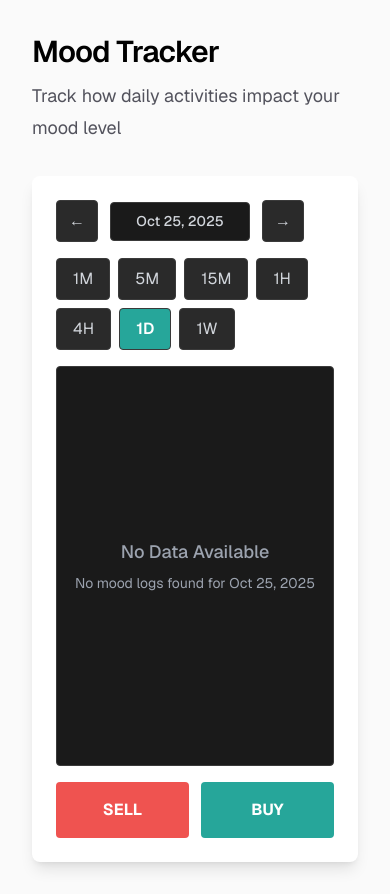
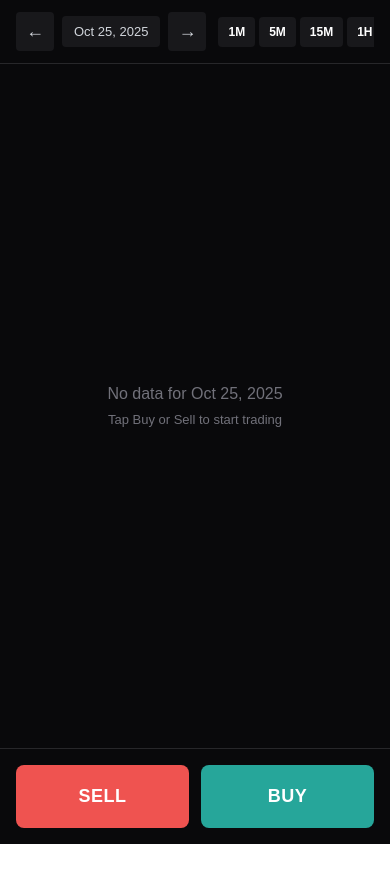
Before and after one commit to Mood-Market/next-client, a Next.js app: page / in a window 390 px wide. After the commit the page ends 844 px from the top, so only its background shows below. Built offline with nearby package versions, Linux system fonts and the light colour scheme.

Commit message:
Make mobile friendly

```diff
--- a/src/app/layout.tsx
+++ b/src/app/layout.tsx
@@ -14,8 +14,8 @@ const geistMono = Geist_Mono({
 });
 
 export const metadata: Metadata = {
-  title: "Create Next App",
-  description: "Generated by create next app",
+  title: "Mood Tracker",
+  description: "Track how daily activities impact your mood level",
 };
 
 export default function RootLayout({
--- a/src/app/page.tsx
+++ b/src/app/page.tsx
@@ -2,20 +2,8 @@ import CandlestickChart from "@/components/tradingview/CandlestickChart";
 
 export default function Home() {
   return (
-    <div className="flex min-h-screen items-center justify-center bg-zinc-50 font-sans dark:bg-black p-8">
-      <main className="flex w-full max-w-6xl flex-col gap-8">
-        <div>
-          <h1 className="text-3xl font-semibold leading-10 tracking-tight text-black dark:text-zinc-50 mb-2">
-            Mood Tracker
-          </h1>
-          <p className="text-lg leading-8 text-zinc-600 dark:text-zinc-400">
-            Track how daily activities impact your mood level
-          </p>
-        </div>
-        <div className="bg-white dark:bg-zinc-900 rounded-lg shadow-lg p-6">
-          <CandlestickChart />
-        </div>
-      </main>
+    <div className="flex min-h-screen flex-col bg-zinc-950">
+      <CandlestickChart />
     </div>
   );
 }
--- a/src/components/tradingview/CandlestickChart.tsx
+++ b/src/components/tradingview/CandlestickChart.tsx
@@ -155,14 +155,14 @@ export default function CandlestickChart() {
 
     const chart = createChart(chartContainerRef.current, {
       width: chartContainerRef.current.clientWidth,
-      height: 400,
+      height: chartContainerRef.current.clientHeight,
       layout: {
-        background: { type: ColorType.Solid, color: "#1a1a1a" },
+        background: { type: ColorType.Solid, color: "#09090b" },
         textColor: "#d1d5db",
       },
       grid: {
-        vertLines: { color: "#2a2a2a" },
-        horzLines: { color: "#2a2a2a" },
+        vertLines: { color: "#27272a" },
+        horzLines: { color: "#27272a" },
       },
     });
 
@@ -186,6 +186,7 @@ export default function CandlestickChart() {
       if (chartContainerRef.current) {
         chart.applyOptions({
           width: chartContainerRef.current.clientWidth,
+          height: chartContainerRef.current.clientHeight,
         });
       }
     };
@@ -201,49 +202,53 @@ export default function CandlestickChart() {
   const timeframes: Timeframe[] = ["1m", "5m", "15m", "1h", "4h", "1d", "1w"];
 
   return (
-    <div style={{ width: "100%" }}>
-      {/* Date Selector */}
     <div
       style={{
-          marginBottom: "16px",
+        width: "100%",
+        height: "100vh",
+        display: "flex",
+        flexDirection: "column",
+        backgroundColor: "#09090b",
+      }}
+    >
+      {/* Compact Header */}
+      <div
+        style={{
+          padding: "12px 16px",
           display: "flex",
           alignItems: "center",
+          justifyContent: "space-between",
           gap: "12px",
+          borderBottom: "1px solid #27272a",
+          flexShrink: 0,
         }}
       >
+        {/* Date Selector */}
+        <div style={{ display: "flex", alignItems: "center", gap: "8px" }}>
           <button
             onClick={() => changeDate(-1)}
             style={{
-            padding: "8px 12px",
-            border: "1px solid #3a3a3a",
+              padding: "6px 10px",
+              border: "none",
               borderRadius: "4px",
-            backgroundColor: "#2a2a2a",
+              backgroundColor: "#18181b",
               color: "#d1d5db",
               cursor: "pointer",
-            fontSize: "16px",
+              fontSize: "18px",
               fontWeight: "600",
-            transition: "all 0.2s",
-          }}
-          onMouseEnter={(e) => {
-            e.currentTarget.style.backgroundColor = "#3a3a3a";
-          }}
-          onMouseLeave={(e) => {
-            e.currentTarget.style.backgroundColor = "#2a2a2a";
             }}
           >
             ←
           </button>
           <div
             style={{
-            padding: "8px 16px",
-            border: "1px solid #3a3a3a",
+              padding: "6px 12px",
               borderRadius: "4px",
-            backgroundColor: "#1a1a1a",
+              backgroundColor: "#18181b",
               color: "#d1d5db",
-            fontSize: "14px",
+              fontSize: "13px",
               fontWeight: "500",
-            minWidth: "140px",
-            textAlign: "center",
+              whiteSpace: "nowrap",
             }}
           >
             {formatDate(selectedDate)}
@@ -251,34 +256,27 @@ export default function CandlestickChart() {
           <button
             onClick={() => changeDate(1)}
             style={{
-            padding: "8px 12px",
-            border: "1px solid #3a3a3a",
+              padding: "6px 10px",
+              border: "none",
               borderRadius: "4px",
-            backgroundColor: "#2a2a2a",
+              backgroundColor: "#18181b",
               color: "#d1d5db",
               cursor: "pointer",
-            fontSize: "16px",
+              fontSize: "18px",
               fontWeight: "600",
-            transition: "all 0.2s",
-          }}
-          onMouseEnter={(e) => {
-            e.currentTarget.style.backgroundColor = "#3a3a3a";
-          }}
-          onMouseLeave={(e) => {
-            e.currentTarget.style.backgroundColor = "#2a2a2a";
             }}
           >
             →
           </button>
         </div>
 
-      {/* Timeframe Selector */}
+        {/* Timeframe Selector - Compact */}
         <div
           style={{
-          marginBottom: "16px",
             display: "flex",
-          gap: "8px",
-          flexWrap: "wrap",
+            gap: "4px",
+            overflowX: "auto",
+            scrollbarWidth: "none",
           }}
         >
           {timeframes.map((tf) => (
@@ -286,89 +284,81 @@ export default function CandlestickChart() {
               key={tf}
               onClick={() => setTimeframe(tf)}
               style={{
-              padding: "8px 16px",
-              border: "1px solid #3a3a3a",
+                padding: "6px 10px",
+                border: "none",
                 borderRadius: "4px",
-              backgroundColor: timeframe === tf ? "#26a69a" : "#2a2a2a",
-              color: timeframe === tf ? "#ffffff" : "#d1d5db",
+                backgroundColor: timeframe === tf ? "#26a69a" : "#18181b",
+                color: "#ffffff",
                 cursor: "pointer",
-              fontWeight: timeframe === tf ? "600" : "400",
-              transition: "all 0.2s",
+                fontWeight: "600",
+                fontSize: "12px",
+                whiteSpace: "nowrap",
               }}
             >
               {tf.toUpperCase()}
             </button>
           ))}
         </div>
+      </div>
 
-      {/* Chart Container or Empty State */}
+      {/* Chart Container - Takes Most Space */}
+      <div
+        style={{
+          flex: 1,
+          width: "100%",
+          position: "relative",
+          overflow: "hidden",
+        }}
+      >
         {moodLogs.length === 0 ? (
           <div
             style={{
               width: "100%",
-            height: "400px",
+              height: "100%",
               display: "flex",
               alignItems: "center",
               justifyContent: "center",
-            border: "1px solid #3a3a3a",
-            borderRadius: "4px",
-            backgroundColor: "#1a1a1a",
+              backgroundColor: "#09090b",
             }}
           >
-          <div style={{ textAlign: "center", color: "#9ca3af" }}>
-            <div
-              style={{
-                fontSize: "18px",
-                fontWeight: "500",
-                marginBottom: "8px",
-              }}
-            >
-              No Data Available
+            <div style={{ textAlign: "center", color: "#71717a" }}>
+              <div style={{ fontSize: "16px", fontWeight: "500" }}>
+                No data for {formatDate(selectedDate)}
               </div>
-            <div style={{ fontSize: "14px" }}>
-              No mood logs found for {formatDate(selectedDate)}
+              <div style={{ fontSize: "13px", marginTop: "4px" }}>
+                Tap Buy or Sell to start trading
               </div>
             </div>
           </div>
         ) : (
-        <div
-          ref={chartContainerRef}
-          style={{ width: "100%", height: "400px" }}
-        />
+          <div ref={chartContainerRef} style={{ width: "100%", height: "100%" }} />
         )}
+      </div>
 
-      {/* Buy/Sell Buttons */}
+      {/* Buy/Sell Buttons - Wide at Bottom */}
       <div
         style={{
-          marginTop: "16px",
+          padding: "16px",
           display: "flex",
           gap: "12px",
-          justifyContent: "center",
+          borderTop: "1px solid #27272a",
+          flexShrink: 0,
         }}
       >
         <button
           onClick={() => handleAddLog(-2.5)}
           style={{
             flex: 1,
-            maxWidth: "200px",
-            padding: "16px 24px",
+            padding: "18px",
             backgroundColor: "#ef5350",
             color: "#ffffff",
             border: "none",
-            borderRadius: "4px",
+            borderRadius: "8px",
             cursor: "pointer",
             fontWeight: "700",
-            fontSize: "16px",
-            transition: "all 0.2s",
+            fontSize: "18px",
             textTransform: "uppercase",
-          }}
-          onMouseEnter={(e) => {
-            e.currentTarget.style.backgroundColor = "#f44336";
-            e.currentTarget.style.transform = "translateY(-2px)";
-          }}
-          onMouseLeave={(e) => {
-            e.currentTarget.style.backgroundColor = "#ef5350";
-            e.currentTarget.style.transform = "translateY(0)";
+            letterSpacing: "0.5px",
           }}
         >
           Sell
@@ -377,25 +367,16 @@ export default function CandlestickChart() {
           onClick={() => handleAddLog(2.5)}
           style={{
             flex: 1,
-            maxWidth: "200px",
-            padding: "16px 24px",
+            padding: "18px",
             backgroundColor: "#26a69a",
             color: "#ffffff",
             border: "none",
-            borderRadius: "4px",
+            borderRadius: "8px",
             cursor: "pointer",
             fontWeight: "700",
-            fontSize: "16px",
-            transition: "all 0.2s",
+            fontSize: "18px",
             textTransform: "uppercase",
-          }}
-          onMouseEnter={(e) => {
-            e.currentTarget.style.backgroundColor = "#2bbbad";
-            e.currentTarget.style.transform = "translateY(-2px)";
-          }}
-          onMouseLeave={(e) => {
-            e.currentTarget.style.backgroundColor = "#26a69a";
-            e.currentTarget.style.transform = "translateY(0)";
+            letterSpacing: "0.5px",
           }}
         >
           Buy
```
Lines whose indentation alone changed are shown as unchanged.
